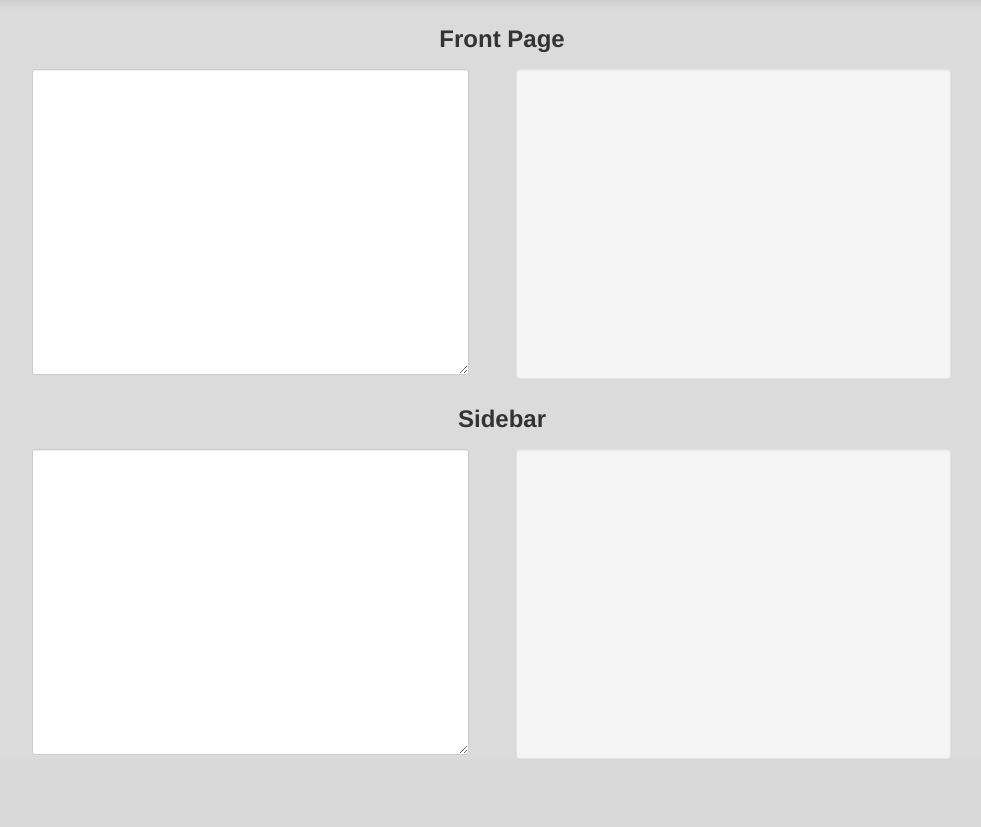
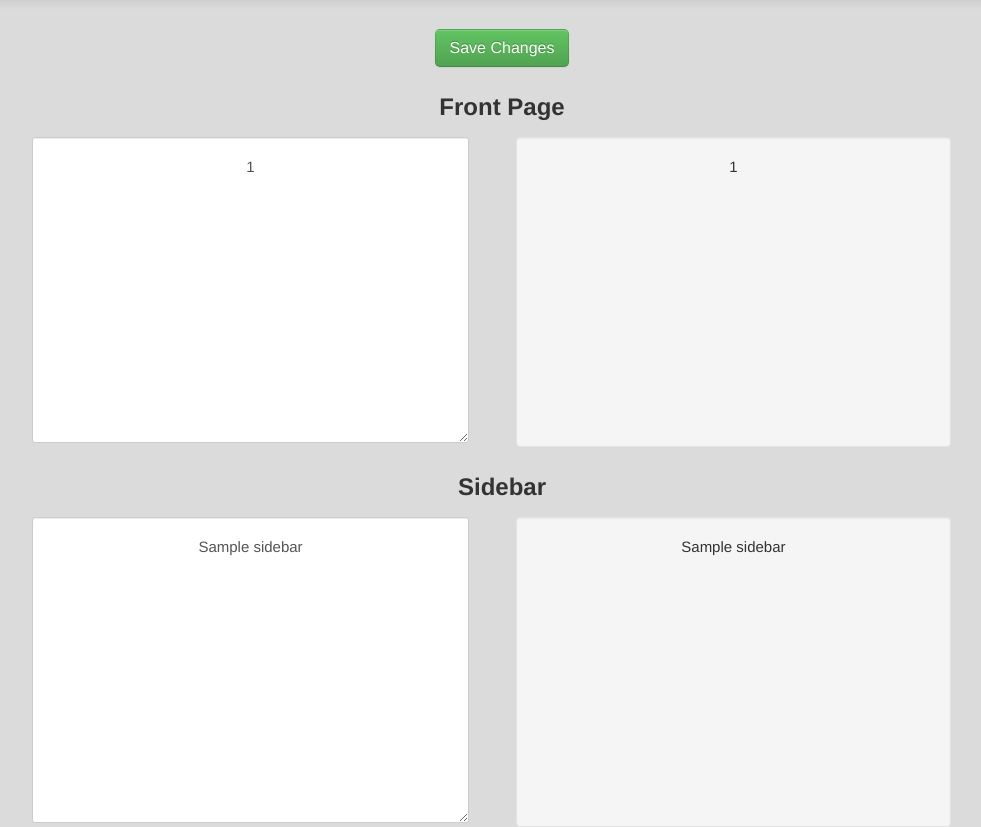
Before and after one commit to mjcuva/Hermantown-Drama, a Python web app: template templates/editinfo.html in a window 1280 px wide. Shown: the part 41-868 px from the top of the page, without its empty margins (138-1119 px from the left). Before the commit the page ends 799 px from the top, so only its background shows below. Run offline with Jinja, Linux system fonts and the light colour scheme; the template is opened without the code that fills it: most values are stand-ins (such as "Sample title", 1, 10 or a date in 2020); some libraries are stand-ins or nearby versions.

Commit message:
Add editability

```diff
--- a/templates/editinfo.html
+++ b/templates/editinfo.html
@@ -15,18 +15,24 @@
 
         {% include 'navbar.html' %}
 
+        <div id='save'><button id='saveInfo' class='btn btn-large btn-success'>Save Changes</button></div>
+
+        <div class=''>
             <h3 class='center editTitle'>Front Page</h4>
             <div class='container'>
-            <textarea id='editHome' class='edit'></textarea>
-            <div id='homePreview' class='well preview'></div>
+                <textarea id='editHome' class='edit information'>{{frontPage}}</textarea>
+                <div id='homePreview' class='well preview information'></div>
                 <br style='clear:both;'>
             </div>
             <h3 class='center editTitle'>Sidebar</h3>
             <div class='container'>
-            <textarea id='editSidebar' class='edit'></textarea>
-            <div id='sidebarPreview' class='well preview'></div>
+                <textarea id='editSidebar' class='edit information'>{{sidebar}}</textarea>
+                <div id='sidebarPreview' class='well preview information'></div>
                 <br style='clear:both;'>
             </div>
+        </div>
+
+
 
         <script src="static/javascript/jquery-1.7.2.js"></script>
         <script src="static/bootstrap/js/bootstrap.js"></script>
```
Lines whose indentation alone changed are shown as unchanged.
